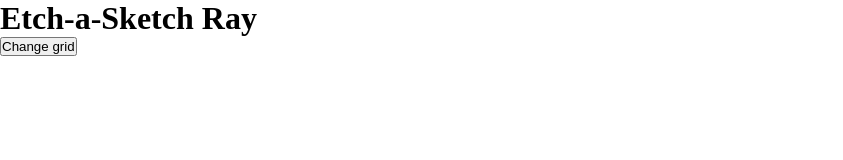
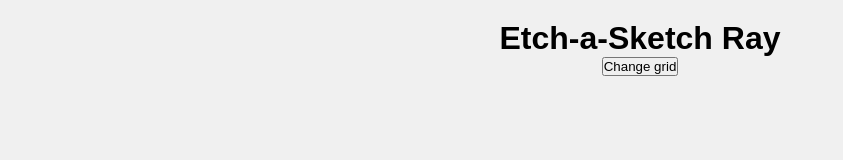
Before and after one commit to dund11/Eatch-a-sketch-js, a plain HTML site: page index.html in a window 1280 px wide. Shown: the whole page, without its empty margins (0-843 px from the left). Drawn offline with Linux system fonts and the light colour scheme.

Commit message:
body css

```diff
--- a/style.css
+++ b/style.css
@@ -9,4 +9,12 @@
     box-sizing : border-box;
 }
 
-body
+body {
+    display : flex;
+    flex-direction : column;
+    justify-content : center;
+    align-items : center;
+    padding : 20px;
+    font-family : Arial, Helvetica, sans-serif;
+    background-color : #f0f0f0;
+}
```
